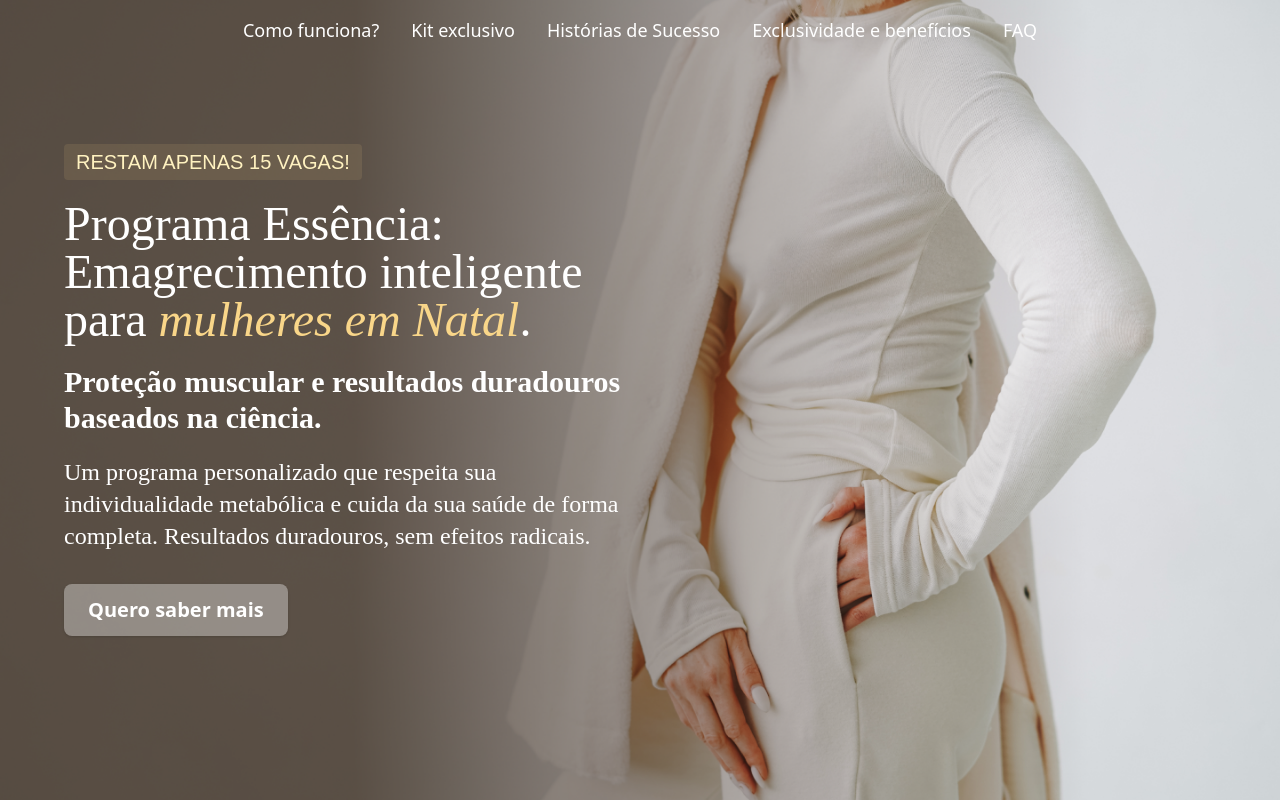
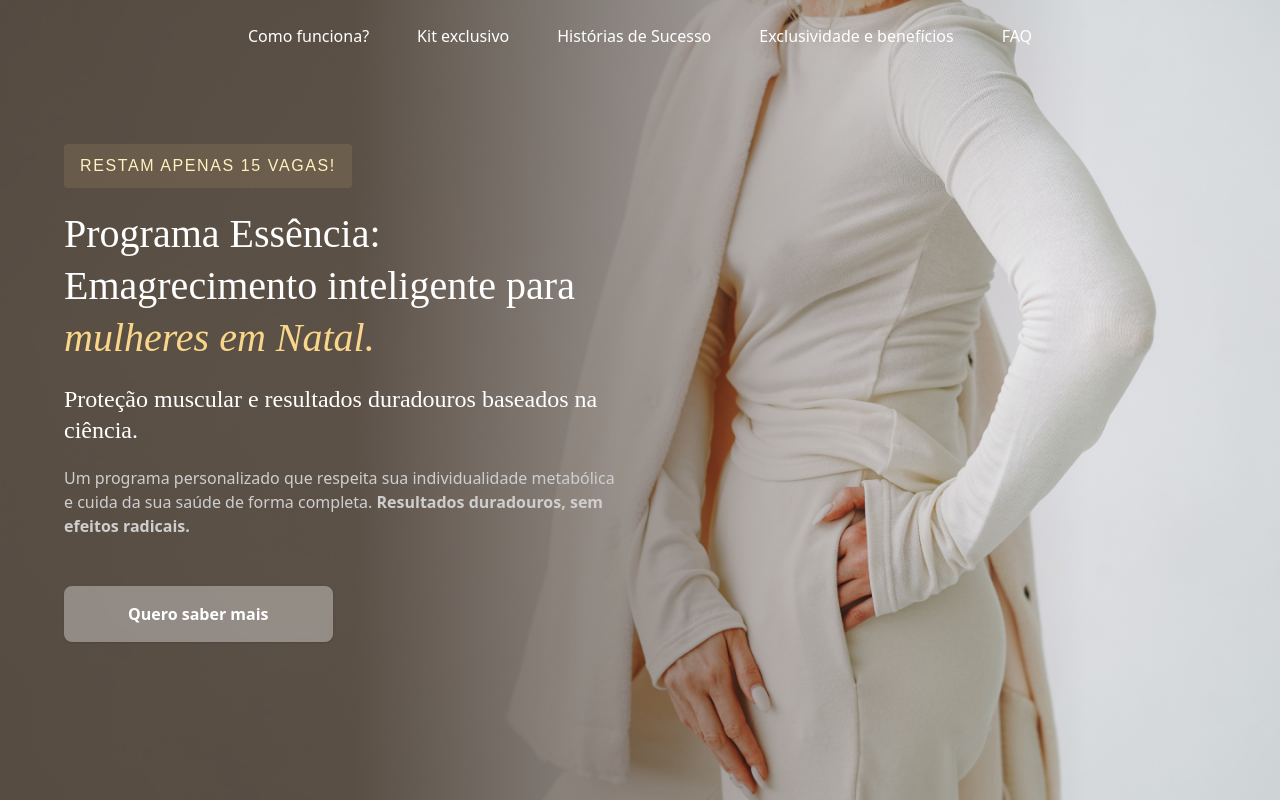
Before and after one commit to guiza01/pageemagrecimento, a Next.js app: page / in a window 1280 px wide. Shown: the top 800 px of the page. Built offline with nearby package versions, Linux system fonts and the light colour scheme.

Commit message:
update project

```diff
--- a/package.json
+++ b/package.json
@@ -9,6 +9,7 @@
     "lint": "next lint"
   },
   "dependencies": {
+    "@fontsource/albert-sans": "^5.1.1",
     "next": "15.1.6",
     "react": "^19.0.0",
     "react-dom": "^19.0.0",
--- a/src/app/layout.tsx
+++ b/src/app/layout.tsx
@@ -24,6 +24,14 @@ export default function RootLayout({
 }>) {
   return (
     <html lang="en">
+      <head>
+        <link rel="preconnect" href="https://fonts.googleapis.com" />
+        <link rel="preconnect" href="https://fonts.gstatic.com" crossOrigin="anonymous" />
+        <link
+          href="https://fonts.googleapis.com/css2?family=Literata:ital,opsz,wght@0,7..72,200..900;1,7..72,200..900&display=swap"
+          rel="stylesheet"
+        />
+      </head>
       <body
         className={`${geistSans.variable} ${geistMono.variable} antialiased`}
       >
--- a/src/app/page.tsx
+++ b/src/app/page.tsx
@@ -17,8 +17,8 @@ import { IoIosArrowUp } from "react-icons/io";
 import { FaWhatsapp } from "react-icons/fa";
 import { FaInstagram } from "react-icons/fa6";
 import { CiFacebook } from "react-icons/ci";
-import { IoMdMenu } from "react-icons/io";
-import { RiCloseLargeFill } from "react-icons/ri";
+import { AiOutlineMenu } from "react-icons/ai";
+import { RiCloseLargeLine } from "react-icons/ri";
 import Image from 'next/image';
 
 export default function Home() {
@@ -44,46 +44,46 @@ export default function Home() {
       <div id="home" className="relative min-h-screen bg-gray-100 bg-cover bg-no-repeat bg-[url('/Hero.png')] md:bg-[url('/HeroDesktop.png')]">
         <button
           onClick={toggleMenu}
-          className="absolute top-4 right-4 z-50 text-2xl text-white md:hidden"
+          className="absolute top-[1.5rem] right-4 z-50 text-2xl text-white md:hidden"
         >
-          {isMenuOpen ? <RiCloseLargeFill /> : <IoMdMenu />}
+          {isMenuOpen ? <RiCloseLargeLine /> : <AiOutlineMenu />}
         </button>
 
         {isMenuOpen && (
           <div className="fixed inset-0 bg-[#382513] bg-opacity-10 backdrop-blur-md flex justify-center items-center transition-all duration-500">
-            <div className="w-[80%] h-full bg-[#382513]/50 p-6 flex flex-col justify-center items-center gap-4 rounded-lg shadow-lg ml-auto">
+            <div className="w-[80%] h-full bg-[#382513]/50 p-6 flex flex-col justify-center items-center gap-[2rem] rounded-lg shadow-lg ml-auto">
               <a
                 href="#home"
                 onClick={closeMenu}
-                className="text-lg font-medium text-white hover:text-[#FFF2C0]"
+                className="text-[1rem] font-normal text-white hover:text-[#FFF2C0] hover:text-[#F9D689] font-albertsans"
               >
                 Como funciona?
               </a>
               <a
                 href="#kit"
                 onClick={closeMenu}
-                className="text-lg font-medium text-white hover:text-[#FFF2C0]"
+                className="text-[1rem] font-normal text-white hover:text-[#FFF2C0] hover:text-[#F9D689] font-albertsans"
               >
                 Kit exclusivo
               </a>
               <a
                 href="#historia"
                 onClick={closeMenu}
-                className="text-lg font-medium text-white hover:text-[#FFF2C0]"
+                className="text-[1rem] font-normal text-white hover:text-[#FFF2C0] hover:text-[#F9D689] font-albertsans"
               >
                 Histórias de Sucesso
               </a>
               <a
                 href="#beneficio"
                 onClick={closeMenu}
-                className="text-lg font-medium text-white hover:text-[#FFF2C0]"
+                className="text-[1rem] font-normal text-white hover:text-[#FFF2C0] hover:text-[#F9D689] font-albertsans"
               >
                 Exclusividade e benefícios
               </a>
               <a
                 href="#faq"
                 onClick={closeMenu}
-                className="text-lg font-medium text-white hover:text-[#FFF2C0]"
+                className="text-[1rem] font-normal text-white hover:text-[#FFF2C0] hover:text-[#F9D689] font-albertsans"
               >
                 FAQ
               </a>
@@ -93,46 +93,47 @@ export default function Home() {
 
         <div className="p-6 max-w-md mx-auto md:max-w-none md:grid md:grid-cols-2 md:gap-8 md:p-16">
           <div className="md:items-start md:text-left">
-            <h2 className="bg-[#F9D689] bg-opacity-10 text-lg text-[#FFF2C0] rounded uppercase font-albert mb-5 mt-20 px-3 py-1 inline-block md:text-xl">
+            <h2 className="bg-[#F9D689] bg-opacity-10 text-lg text-[#FFF2C0] rounded uppercase font-albert mb-5 mt-20 px-3 py-1 inline-block md:text-[1rem] md:px-[1rem] md:py-[0.5rem] md:tracking-[0.1rem] text-[0.875rem] px-[0.75rem] py-[0.38rem]">
               RESTAM APENAS 15 VAGAS!
             </h2>
 
-            <h1 className="text-3xl text-white mb-5 font-liberata md:text-5xl">
+            <h1 className="text-[1.25rem] text-white mb-5 font-liberata md:text-[2.5rem] md:font-medium md:leading-[130%]">
               Programa Essência: Emagrecimento inteligente para{" "}
-              <span className="text-[#F9D689] italic">mulheres em Natal</span>.
+              <span className="text-[#F9D689] italic">mulheres em Natal.</span>
             </h1>
 
-            <p className="text-lg font-semibold text-white mb-5 font-liberata md:text-3xl">
+            <p className="text-[0.875rem] font-semibold text-white mb-5 font-liberata md:text-[1.5rem] md:font-medium md:leading-[130%]">
               Proteção muscular e resultados duradouros baseados na ciência.
             </p>
-            <p className="text-lg text-white mb-5 font-liberata md:text-2xl">
+
+            <p className="text-[0.875rem] text-white mb-5 md:text-[1rem] font-sans md:leading-[150%] md:text-[#CECECE]">
               Um programa personalizado que respeita sua individualidade metabólica
-              e cuida da sua saúde de forma completa. Resultados duradouros, sem
-              efeitos radicais.
+              e cuida da sua saúde de forma completa.{" "}
+              <span className="font-bold">Resultados duradouros, sem efeitos radicais.</span>
             </p>
 
-            <div className="md:mt-8">
-              <button className="bg-[#ffffff] bg-opacity-35 w-full text-white text-lg font-semibold py-3 px-6 rounded-lg shadow hover:bg-[#4A3723] md:w-auto md:text-xl">
+            <div className="md:mt-[3rem]">
+              <button className="bg-[#ffffff] bg-opacity-35 w-full text-white text-[0.875rem] font-semibold py-3 px-6 rounded-lg shadow hover:bg-[#4A3723] md:w-auto md:text-[1rem] font-sans md:py-[1rem] md:px-[4rem] backdrop-blur-sm">
                 Quero saber mais
               </button>
             </div>
           </div>
         </div>
 
-        <div className="hidden md:flex md:flex-row md:justify-center md:items-center md:absolute md:top-0 md:left-0 md:right-0 md:p-4 z-50">
-          <a href="#home" className="text-lg font-medium text-white hover:text-[#FFF2C0] mx-4">
+        <div className="hidden md:flex md:flex-row md:justify-center md:items-center md:absolute md:top-0 md:left-0 md:right-0 md:py-6 z-50">
+          <a href="#home" className="font-normal font-sans text-white hover:text-[#FFF2C0] mx-6 text-shadow-md">
             Como funciona?
           </a>
-          <a href="#kit" className="text-lg font-medium text-white hover:text-[#FFF2C0] mx-4">
+          <a href="#kit" className="font-normal font-sans text-white hover:text-[#FFF2C0] mx-6 text-shadow-md">
             Kit exclusivo
           </a>
-          <a href="#historia" className="text-lg font-medium text-white hover:text-[#FFF2C0] mx-4">
+          <a href="#historia" className="font-normal font-sans text-white hover:text-[#FFF2C0] mx-6 text-shadow-md">
             Histórias de Sucesso
           </a>
-          <a href="#beneficio" className="text-lg font-medium text-white hover:text-[#FFF2C0] mx-4">
+          <a href="#beneficio" className="font-normal font-sans text-white hover:text-[#FFF2C0] mx-6 text-shadow-md">
             Exclusividade e benefícios
           </a>
-          <a href="#faq" className="text-lg font-medium text-white hover:text-[#FFF2C0] mx-4">
+          <a href="#faq" className="font-normal font-sans text-white hover:text-[#FFF2C0] mx-6 text-shadow-md">
             FAQ
           </a>
         </div>
```
Also changed, not shown: 1 other file (tests, documents, lock files or other folders).
